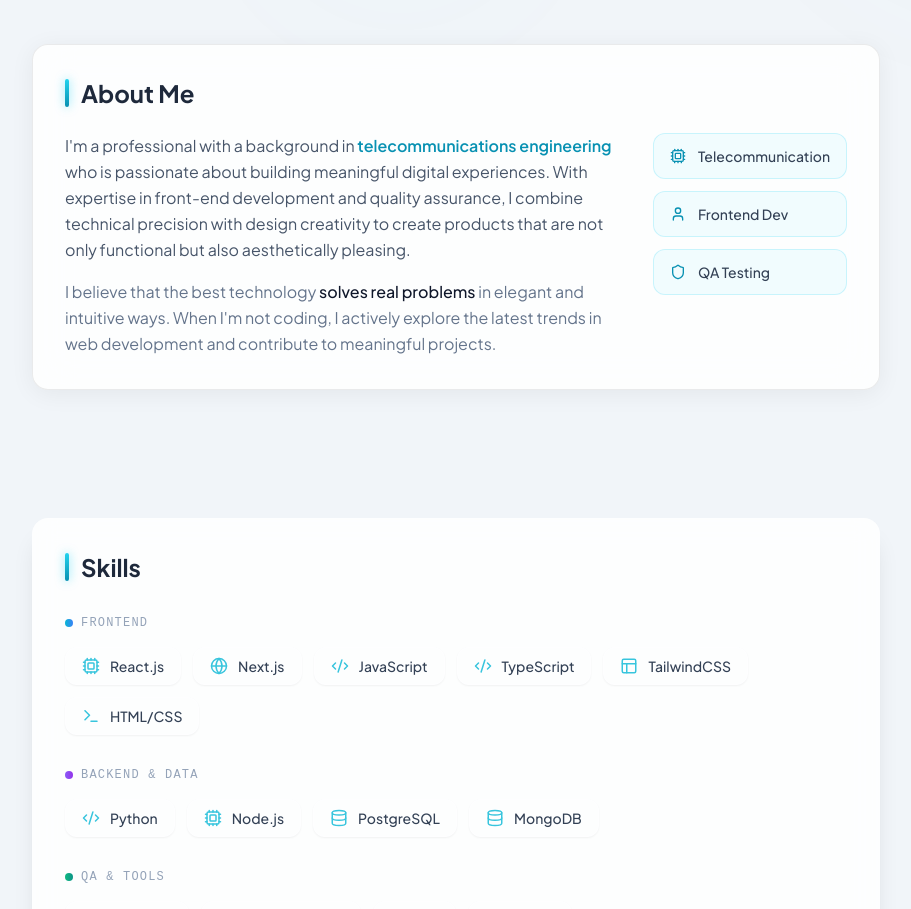
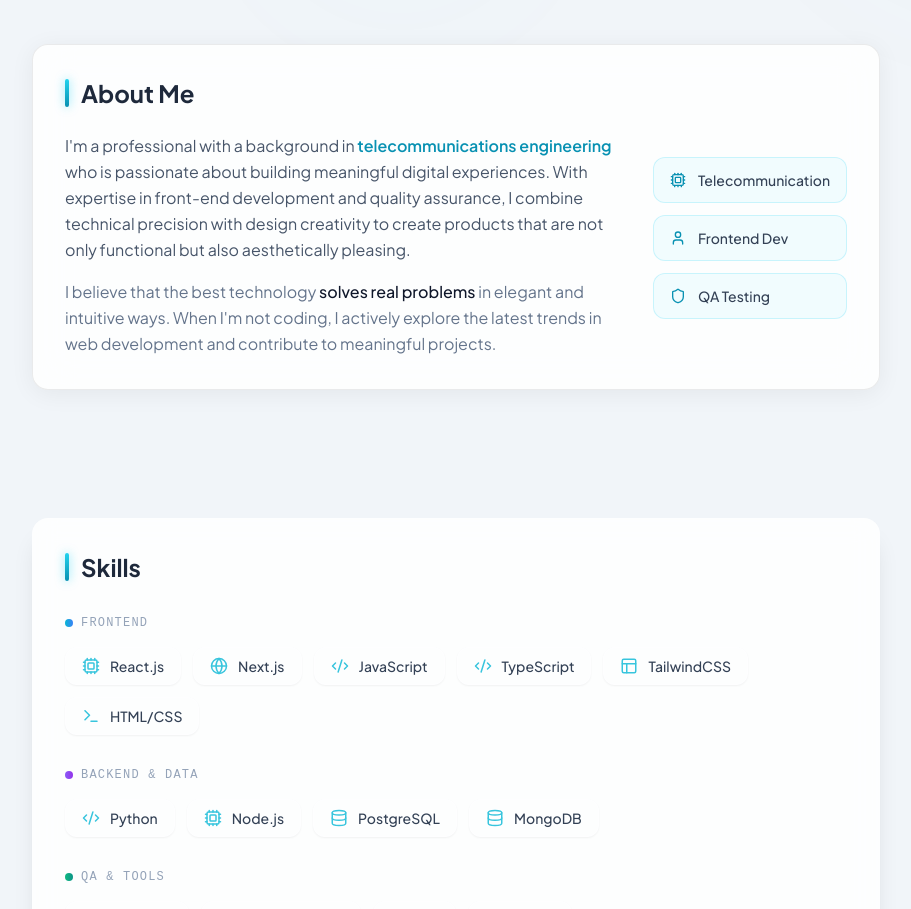
Before and after one commit to fadhillazuardii/digital-bio, a React (Vite) app: page / in a window 1280 px wide. Shown: the part 820-1729 px from the top of the page, without its empty margins (184-1095 px from the left). Built offline with nearby package versions, Linux system fonts and the light colour scheme.

Commit message:
fix : about section

```diff
--- a/src/components/AboutSection.jsx
+++ b/src/components/AboutSection.jsx
@@ -39,7 +39,7 @@ export default function AboutSection() {
             </div>
 
             {/* Highlights */}
-            <div className="flex flex-row md:flex-col gap-3 flex-shrink-0">
+            <div className="flex flex-wrap md:flex-col gap-3 mt-6 flex-shrink-0">
               {highlights.map((item) => (
                 <div
                   key={item.label}
```
